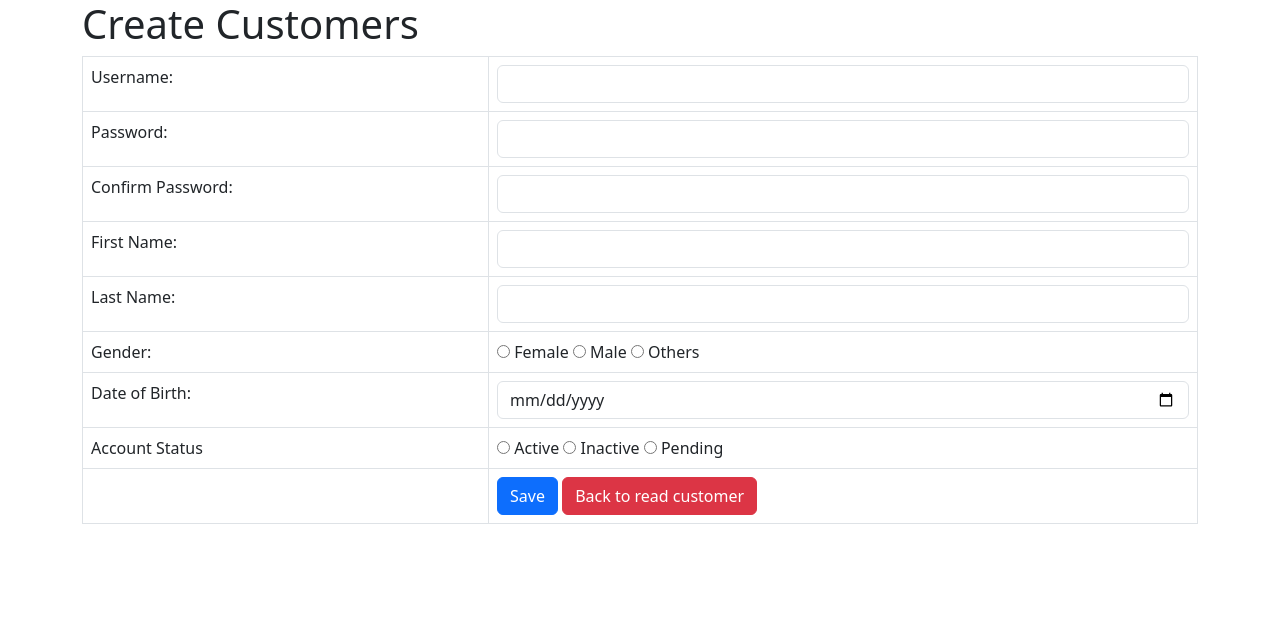
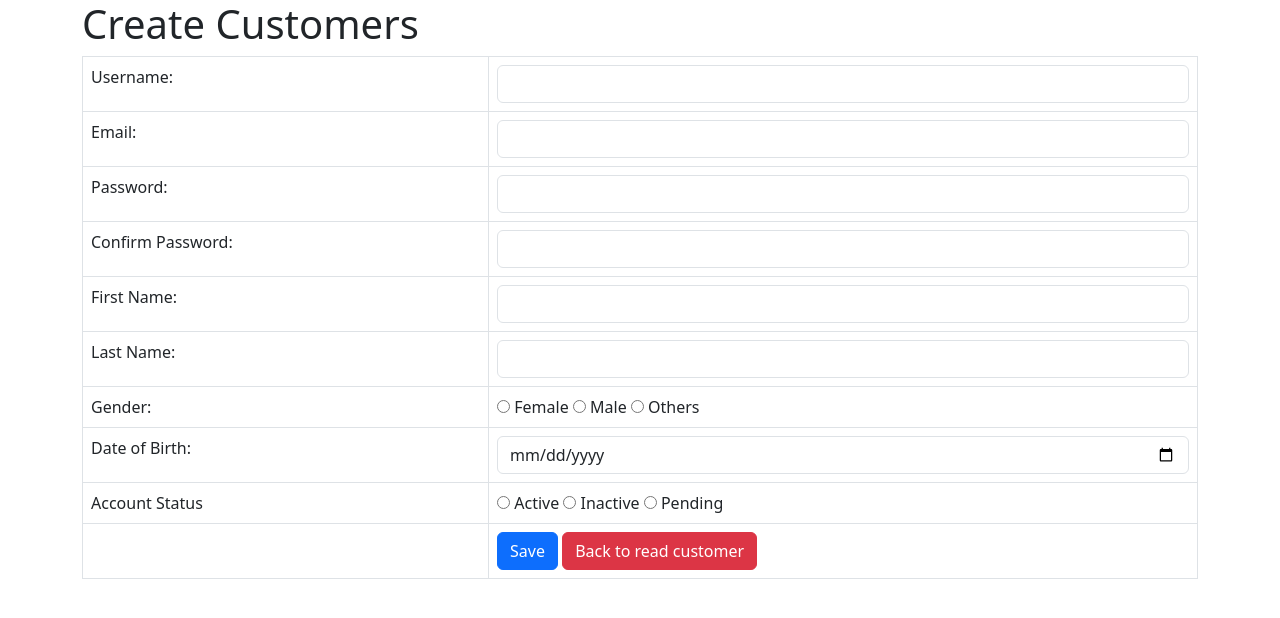
Before and after one commit to Chewvy/web, a PHP site: page /create_customer.php in a window 1280 px wide. Shown: the top 618 px of the page. Run offline with PHP 8.4, Linux system fonts and the light colour scheme.

Commit message:
did some notes on create customer and product

```diff
--- a/project/create_customer.php
+++ b/project/create_customer.php
@@ -19,11 +19,13 @@
         <?php
         if ($_POST) {
             include 'config_folder/database.php';
+
             try {
-                $query = "INSERT INTO customer SET username=:username, password=:password, first_name=:first_name, last_name=:last_name, gender=:gender, DOB=:DOB, account_status=:account_status, registration_date_and_time=:registration_date_and_time";
+                $query = "INSERT INTO customer SET username=:username, email=:email,password=:password, first_name=:first_name, last_name=:last_name, gender=:gender, DOB=:DOB, account_status=:account_status, registration_date_and_time=:registration_date_and_time";
                 $stmt = $con->prepare($query);
 
                 $username = strip_tags(ucwords(strtolower($_POST['username'])));
+                $email = strip_tags(ucwords(strtolower($_POST['email'])));
                 $password = strip_tags($_POST['password']);
                 $confirm_password = strip_tags($_POST['confirm_password']);
                 $first_name = strip_tags(ucwords(strtolower($_POST['first_name'])));
@@ -33,6 +35,7 @@
                 $account_status = isset($_POST['account_status']) ? $_POST['account_status'] : "";
 
                 $stmt->bindParam(':username', $username);
+                $stmt->bindParam(':email', $email);
                 $stmt->bindParam(':password', $password);
                 $stmt->bindParam(':first_name', $first_name);
                 $stmt->bindParam(':last_name', $last_name);
@@ -49,24 +52,32 @@
                     echo "<div class='alert alert-danger'>Please enter the username</div>";
                     $flag = false;
                 } elseif (strlen($username) < 6) {
-                    echo "<p style='color: red;'>Username must be at least 6 characters long.</p>";
+                    echo "<div class='alert alert-danger'>Username must be at least 6 characters long.</div>";
+                    $valid = false;
+                }
+
+                if (empty($email)) {
+                    echo "<div class='alert alert-danger'>Please enter your email.</div>";
+                    $valid = false;
+                } elseif (!filter_var($email, FILTER_VALIDATE_EMAIL)) { //use to check whether the email is valid or correct if not it will show error,like if it has @ or not
+                    echo "<div class='alert alert-danger'>Invalid email format.</div>";
                     $valid = false;
                 }
 
                 if (empty($password)) {
-                    echo "<p style='color: red;'>Please enter your password.</p>";
+                    echo "<div class='alert alert-danger'>Please enter your password.</div>";
                     $flag = false;
                 } elseif (strlen($password) < 8) {
-                    echo "<p style='color: red;'>Password must be at least 8 characters long.</p>";
+                    echo "<div class='alert alert-danger'>Password must be at least 8 characters long.</div>";
                     $flag = false;
                 } elseif (strtolower($password) == $password || strtoupper($password) == $password) {
-                    echo "<p style='color: red;'>Password must have at least 1 capital and 1 small letter.</p>";
+                    echo "<div class='alert alert-danger'>Password must have at least 1 capital and 1 small letter.</div>";
                     $flag = false;
                 } elseif (strpbrk($password, '0123456789') == false) {
-                    echo "<p style='color: red;'>Password must contain at least one number.</p>";
+                    echo "<div class='alert alert-danger'>Password must contain at least one number.</div>";
                     $flag = false;
                 } elseif (strpbrk($password, '+$()%@#') == true) {
-                    echo "<p style='color: red;'>Password must not contain +$()%@#.</p>";
+                    echo "<div class='alert alert-danger'>Password must not contain +$()%@#.</div>";
                     $flag = false;
                 }
 
@@ -113,6 +124,7 @@
             } catch (PDOException $exception) {
                 die('ERROR: ' . $exception->getMessage());
             }
+
         }
         ?>
 
@@ -121,6 +133,10 @@
                 <tr>
                     <td>Username:</td>
                     <td><input type="text" id="username" name="username" class='form-control'></td>
+                </tr>
+                <tr>
+                    <td>Email:</td>
+                    <td><input type="text" id="email" name="email" class='form-control'></td>
                 </tr>
                 <tr>
                     <td>Password:</td>
--- a/project/create_product.php
+++ b/project/create_product.php
@@ -11,6 +11,11 @@
     <!-- Latest compiled and minified Bootstrap CSS (Apply your
 Bootstrap here -->
 </head>
+
+
+<?php
+include 'navbar.php';
+?>
 
 <body>
     <!-- container -->
```
